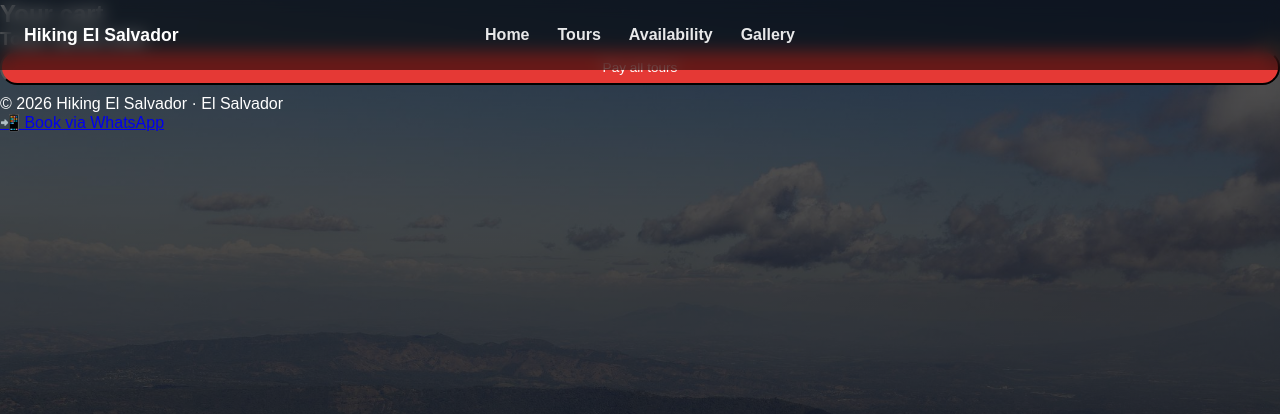
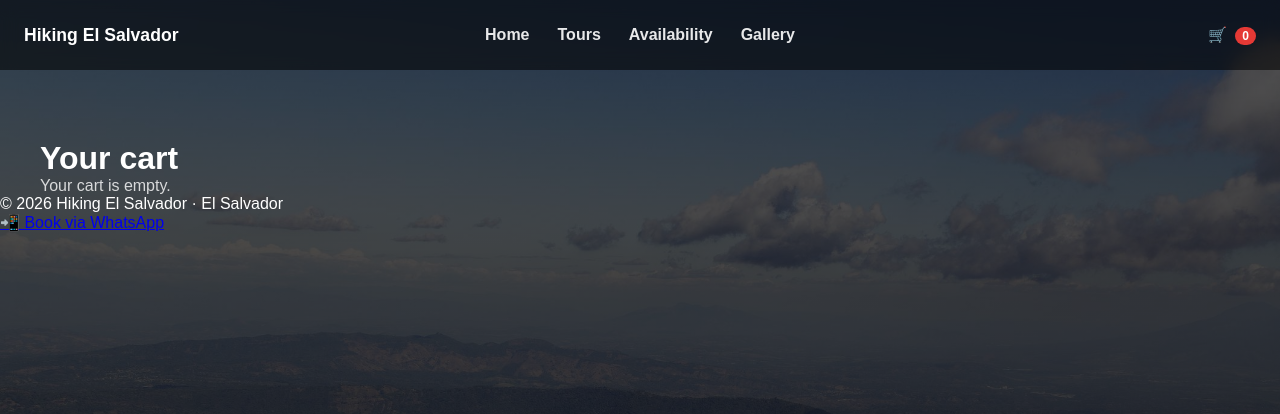
Before and after one commit to Moncada7794/listo-GitHub, a Flask app: page /cart in a window 1280 px wide. Shown: the top 414 px of the page. Run offline with Flask 3, Linux system fonts and the light colour scheme; some libraries are stand-ins or nearby versions.

Commit message:
fvcking carrito de compras

```diff
--- a/app.py
+++ b/app.py
@@ -218,16 +218,13 @@ def gallery():
 @app.route("/create-payment", methods=["POST"])
 def create_payment():
 
-    # =============================
-    # 🛒 NUEVO: detectar carrito
-    # =============================
+    tours_data = load_tours()
+
+    # =====================================================
+    # 🛒 CASO 1 — PAGO DESDE CARRITO (MULTI-TOUR)
+    # =====================================================
     cart_data = request.form.get("cart_data")
 
-    tours_data = load_tours()
-
-    # =========================================================
-    # CASO 1 — PAGO DESDE CARRITO (NO rompe flujo actual)
-    # =========================================================
     if cart_data:
         try:
             cart = json.loads(cart_data)
@@ -243,12 +240,12 @@ def create_payment():
             "cart": cart
         })
 
-        nombre_producto = "Cotuza Tours - Multiple Tours"
-        descripcion_producto = f"{len(cart)} tour(s) combined"
+        product_name = "Cotuza Tours – Multi-Tour Booking"
+        product_desc = f"{len(cart)} tours"
 
-    # =========================================================
-    #  CASO 2 — TU FLUJO ORIGINAL (INTACTO)
-    # =========================================================
+    # =====================================================
+    # 🎯 CASO 2 — PAGO INDIVIDUAL (TU FLUJO ACTUAL)
+    # =====================================================
     else:
         tour_id = int(request.form.get("tour_id"))
         date = request.form.get("date")
@@ -256,19 +253,15 @@ def create_payment():
         email = request.form.get("email")
         pickup = request.form.get("pickup")
 
-        # buscar tour real
         tour = next((t for t in tours_data if t["id"] == tour_id), None)
-
         if not tour:
             return "Tour not found", 404
 
-        # precios dinámicos desde JSON
         price_one = tour["pricing"]["one"]
         price_group = tour["pricing"]["group"]
 
         total = price_one if people == 1 else price_group * people
 
-        # pickup opcional
         if pickup == "airport":
             total += 49.99
 
@@ -279,12 +272,12 @@ def create_payment():
             "email": email
         })
 
-        nombre_producto = tour["name"]
-        descripcion_producto = f"{people} personas – {date}"
+        product_name = tour["name"]
+        product_desc = f"{people} personas – {date}"
 
-    # =========================================================
-    #  TOKEN WOMPI (SIN CAMBIOS)
-    # =========================================================
+    # =====================================================
+    # 🔐 TOKEN WOMPI (NO TOCAR)
+    # =====================================================
     auth_response = requests.post(
         os.getenv("WOMPI_AUTH"),
         headers={"Content-Type": "application/x-www-form-urlencoded"},
@@ -302,9 +295,9 @@ def create_payment():
     if not access_token:
         return jsonify({"error": "No access_token", "details": token_data}), 400
 
-    # =========================================================
-    #  CREAR ENLACE WOMPI (MISMA ESTRUCTURA)
-    # =========================================================
+    # =====================================================
+    # 💳 CREAR LINK WOMPI
+    # =====================================================
     payment_response = requests.post(
         f"{os.getenv('WOMPI_API')}/EnlacePago",
         headers={
@@ -312,8 +305,8 @@ def create_payment():
             "Content-Type": "application/json"
         },
         json={
-            "nombreProducto": nombre_producto,
-            "descripcionProducto": descripcion_producto,
+            "nombreProducto": product_name,
+            "descripcionProducto": product_desc,
             "identificadorEnlaceComercio": f"tour-{uuid.uuid4()}",
             "monto": round(total, 2),
             "moneda": "USD",
--- a/static/css/style.css
+++ b/static/css/style.css
@@ -443,3 +443,24 @@ body{
     }
 
 }
+
+/* ================= Cart ================= */
+.cart-icon{
+    position:absolute;
+    right:24px;
+    font-weight:700;
+}
+
+.cart-icon a{
+    color:white;
+    text-decoration:none;
+    font-size:.95rem;
+}
+
+#cartCount{
+    background:#e53935;
+    padding:2px 7px;
+    border-radius:999px;
+    font-size:.75rem;
+    margin-left:4px;
+}
--- a/templates/base.html
+++ b/templates/base.html
@@ -24,6 +24,12 @@ href="https://cdnjs.cloudflare.com/ajax/libs/font-awesome/6.5.0/css/all.min.css"
         <a href="/calendar">Availability</a>
         <a href="/gallery">Gallery</a>
     </nav>
+<div class="cart-icon">
+    <a href="/cart">
+        🛒 <span id="cartCount">0</span>
+    </a>
+</div>
+
 </header>
 <!-- PAGE CONTENT -->
 <main>
@@ -39,6 +45,14 @@ href="https://cdnjs.cloudflare.com/ajax/libs/font-awesome/6.5.0/css/all.min.css"
         </a>
     </p>
 </footer>
+<script>
+function updateCartCount(){
+    const cart = JSON.parse(sessionStorage.getItem("cart") || "[]");
+    const el = document.getElementById("cartCount");
+    if(el) el.innerText = cart.length;
+}
+updateCartCount();
+</script>
 
 </body>
 </html>
--- a/templates/cart.html
+++ b/templates/cart.html
@@ -1,41 +1,91 @@
 {% extends "base.html" %}
 {% block content %}
 
-<section class="tour-container">
-    <h2>Your cart</h2>
+<div class="tours-page">
+    <h1>Your cart</h1>
 
     <div id="cartItems"></div>
-    <h3 id="cartTotal"></h3>
 
-    <form method="POST" action="/create-payment">
-        <input type="hidden" name="cart_data" id="cartData">
-        <button class="tour-btn pay">Pay all tours</button>
+    <h2 id="cartTotal"></h2>
+
+    <form method="POST" action="/create-payment" id="cartForm">
+        <input type="hidden" name="cart_data" id="cartDataInput">
+        <button class="tour-btn pay" type="submit" id="payBtn">
+            Pay all tours
+        </button>
     </form>
-</section>
+</div>
 
 <script>
-const cart = JSON.parse(sessionStorage.getItem("cart") || "[]");
+function getCart(){
+    return JSON.parse(sessionStorage.getItem("cart") || "[]");
+}
+
+function saveCart(cart){
+    sessionStorage.setItem("cart", JSON.stringify(cart));
+}
+
+function removeItem(index){
+    const cart = getCart();
+    cart.splice(index, 1);
+    saveCart(cart);
+    loadCart();
+    updateCartCount();
+}
+
+function loadCart(){
+    const cart = getCart();
     const container = document.getElementById("cartItems");
+    const totalEl = document.getElementById("cartTotal");
+    const payBtn = document.getElementById("payBtn");
 
     let total = 0;
+    container.innerHTML = "";
 
-cart.forEach(item=>{
+    //  carrito vacío
+    if(cart.length === 0){
+        container.innerHTML = `
+            <p style="opacity:.8">Your cart is empty.</p>
+        `;
+        totalEl.innerText = "";
+        payBtn.style.display = "none";
+        return;
+    }
+
+    //  render items
+    cart.forEach((item, index)=>{
         total += item.price;
 
         container.innerHTML += `
-        <div style="margin-bottom:12px">
-            ${item.name}<br>
-            ${item.people} people — ${item.date}<br>
-            $${item.price.toFixed(2)}
+            <div style="margin-bottom:16px;padding:12px;border-radius:12px;background:rgba(255,255,255,0.05)">
+                <strong>${item.name}</strong><br>
+                ${item.date} — ${item.people} people — $${item.price.toFixed(2)}
+                <br>
+                <button onclick="removeItem(${index})"
+                        style="margin-top:6px;background:#e53935;color:white;border:none;padding:4px 10px;border-radius:6px;cursor:pointer">
+                    Remove
+                </button>
             </div>
         `;
     });
 
-document.getElementById("cartTotal").innerText =
-    "Total: $" + total.toFixed(2) + " USD";
+    totalEl.innerText = "Total: $" + total.toFixed(2) + " USD";
 
-document.getElementById("cartData").value =
+    //  enviar carrito al backend
+    document.getElementById("cartDataInput").value =
         JSON.stringify(cart);
+}
+
+//  limpiar carrito después de enviar pago
+document.getElementById("cartForm").addEventListener("submit", () => {
+    // pequeño delay para no interferir con redirect
+    setTimeout(()=>{
+        sessionStorage.removeItem("cart");
+        updateCartCount();
+    }, 500);
+});
+
+loadCart();
 </script>
 
 {% endblock %}
```
Lines whose indentation alone changed are shown as unchanged.
